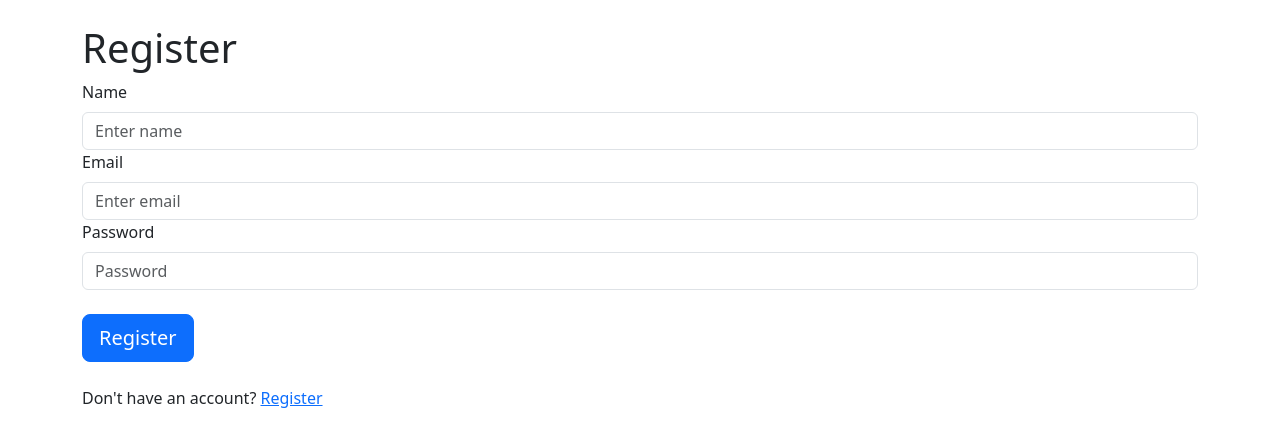
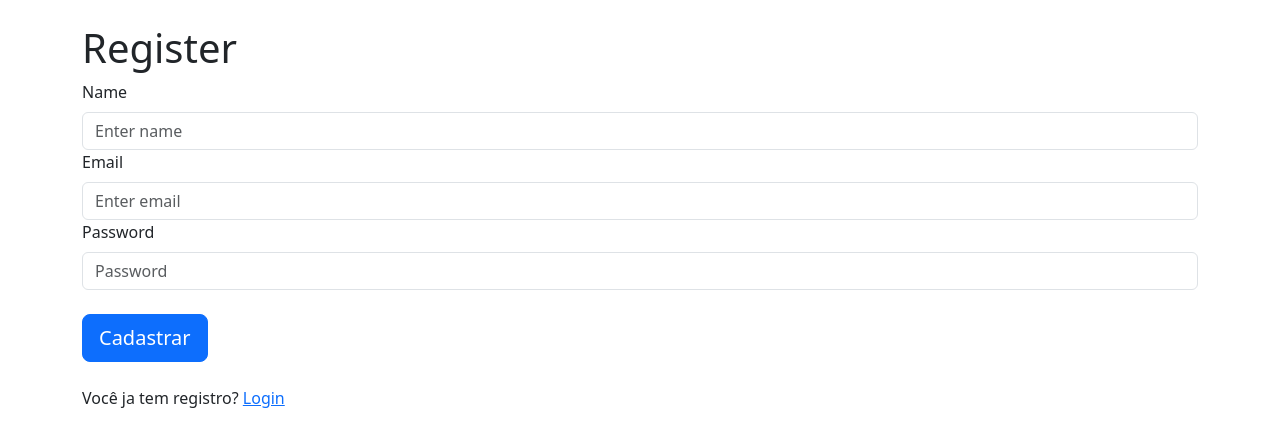
Before and after one commit to AngeloVitor/ASPECTA_PROJECT, a React (Vite) app: page /accounts/register in a window 1280 px wide. Shown: the top 446 px of the page. Built offline with nearby package versions, Linux system fonts and the light colour scheme.

Commit message:
fix router

```diff
--- a/src/pages/LoginPage.tsx
+++ b/src/pages/LoginPage.tsx
@@ -1,5 +1,5 @@
-import { Form, Button } from "react-bootstrap";
-import { Link } from "react-router-dom";
+import { Form, Button } from 'react-bootstrap';
+import { Link } from 'react-router-dom';
 
 export const LoginPage = () => {
   return (
@@ -21,7 +21,7 @@ export const LoginPage = () => {
         </Button>
       </Form>
       <p className="mt-4">
-        Don't have an account? <Link to="register/">Register</Link>
+        Don't have an account? <Link to="/accounts/register/">Register</Link>
       </p>
     </div>
   );
--- a/src/pages/RegisterPage.tsx
+++ b/src/pages/RegisterPage.tsx
@@ -1,5 +1,5 @@
-import { Form, Button } from "react-bootstrap";
-import { Link } from "react-router-dom";
+import { Form, Button } from 'react-bootstrap';
+import { Link } from 'react-router-dom';
 
 export const RegisterPage = () => {
   return (
@@ -22,11 +22,11 @@ export const RegisterPage = () => {
         </Form.Group>
 
         <Button className="mt-4" size="lg" variant="primary" type="submit">
-          Register
+          Cadastrar
         </Button>
       </Form>
       <p className="mt-4">
-        Don't have an account? <Link to="register/">Register</Link>
+        Você ja tem registro? <Link to="/accounts/login/">Login</Link>
       </p>
     </div>
   );
```
